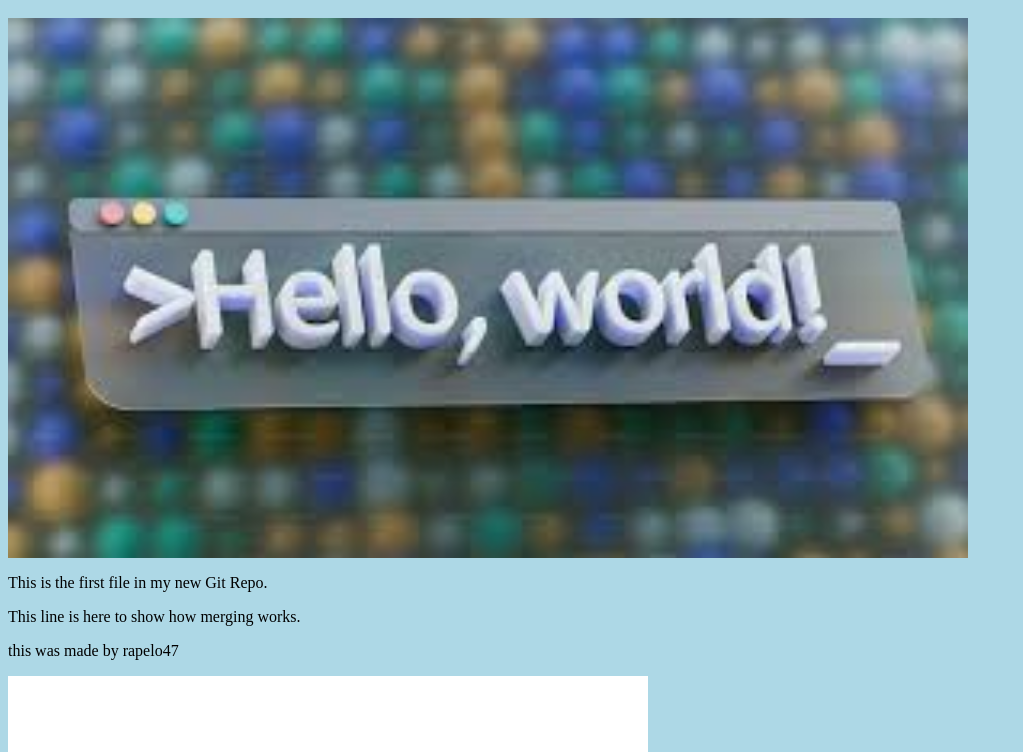
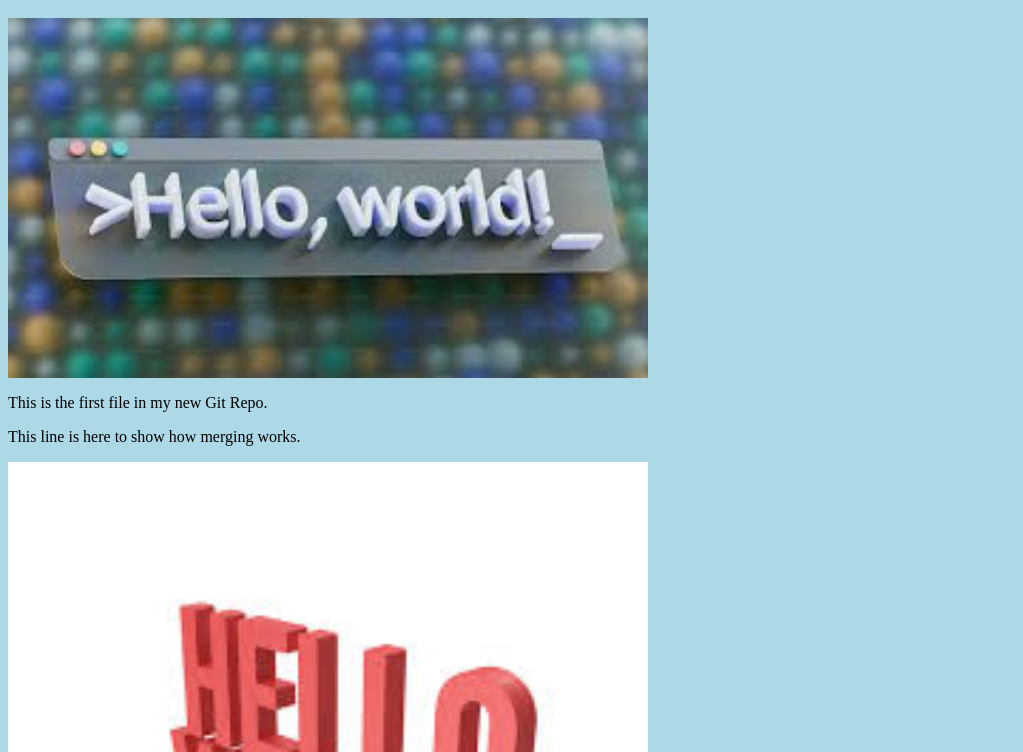
Before and after one commit to eyongrene211/hello-world, a plain HTML site: page index.html in a window 1280 px wide. Shown: the part 48-800 px from the top of the page, without its empty margins (0-1023 px from the left). Drawn offline with Linux system fonts and the light colour scheme.

Commit message:
updated index.html. Resized image

```diff
--- a/index.html
+++ b/index.html
@@ -7,11 +7,11 @@
 <body>
 
 <h1> Hello World!</h1>
-<div><img src="img_hello_world.jpg" alt="Hello World from Space" style="width:100%;max-width:960px"></div>
+<div><img src="img_hello_world.jpg" alt="Hello World from Space" style="width:100%;max-width:640px"></div>
 <p> This is the first file in my new Git Repo.</p>
 
 <p> This line is here to show how merging works.</p>
-<p> this was made by rapelo47</p>
+
 <div><img src="img_hello_git.jpg" alt="Hello Git" style="width:100%;max-width:640px"></div>
 
 
```
